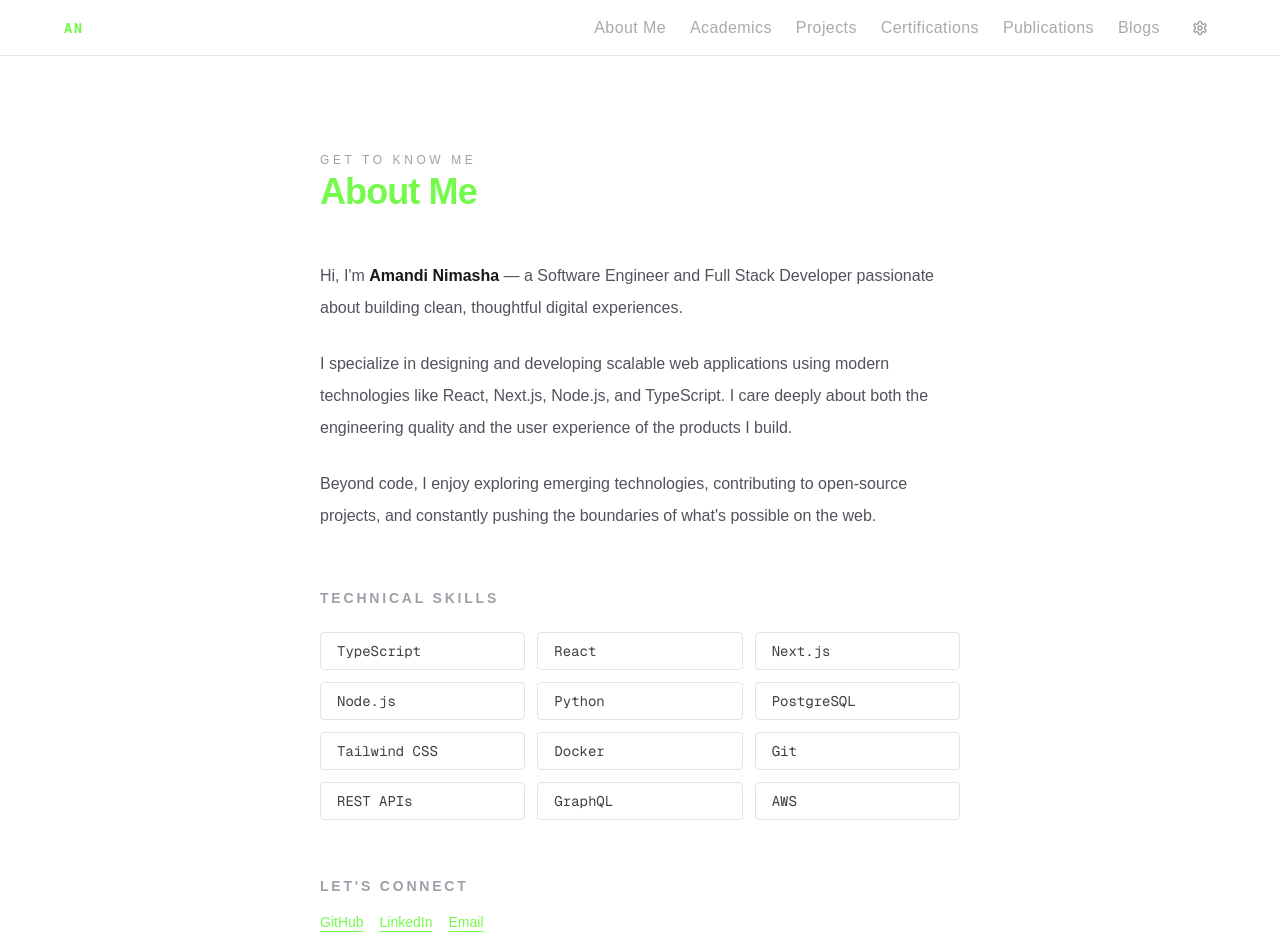
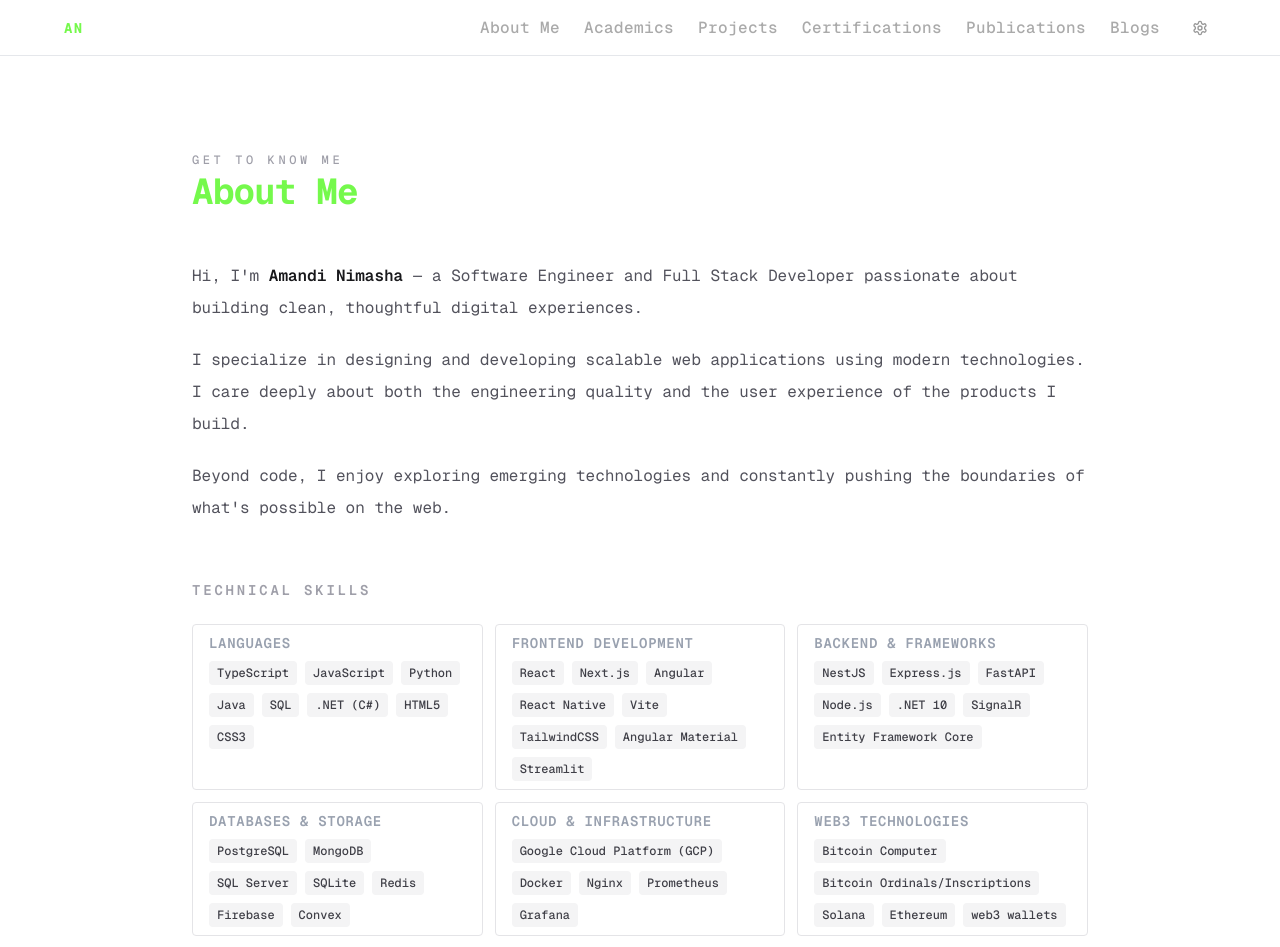
Before and after one commit to nimashaklaa/next-portfolio, a Next.js app: page /about in a window 1280 px wide. Shown: the top 947 px of the page. Built offline with nearby package versions, Linux system fonts and the light colour scheme.

Commit message:
feat: Add TECH_STACK constant and enhance About page with categorized skills and updated layout adjustments

```diff
--- a/src/app/about/page.tsx
+++ b/src/app/about/page.tsx
@@ -1,12 +1,13 @@
 "use client";
 
 import { useAccentColor } from "@/app/hooks/useAccentColor";
+import { TECH_STACK } from "@/app/constants/techstack";
 
 export default function About() {
   const { accentColor } = useAccentColor();
 
   return (
-    <div className="mx-auto w-full max-w-3xl px-6 py-16 sm:px-16 sm:py-24">
+    <div className="mx-auto w-full max-w-5xl px-6 py-16 sm:px-16 sm:py-24">
       {/* Page heading */}
       <div className="mb-12">
         <p className="mb-1 text-xs font-medium tracking-[0.3em] text-zinc-400 uppercase dark:text-zinc-500">
@@ -20,23 +21,25 @@ export default function About() {
         </h1>
       </div>
 
-      {/* Bio */}
-      <div className="space-y-6 text-base leading-8 text-zinc-600 dark:text-zinc-400">
+      {/* Bio — image left, text right */}
+      <div className="flex flex-col items-center gap-10 sm:flex-row sm:items-end">
+        <div className="space-y-5 text-base leading-8 text-zinc-600 dark:text-zinc-400">
           <p>
             Hi, I&apos;m{" "}
-          <span className="font-semibold text-zinc-900 dark:text-zinc-100">Amandi Nimasha</span> — a
-          Software Engineer and Full Stack Developer passionate about building clean, thoughtful
+            <span className="font-semibold text-zinc-900 dark:text-zinc-100">Amandi Nimasha</span> —
+            a Software Engineer and Full Stack Developer passionate about building clean, thoughtful
             digital experiences.
           </p>
           <p>
             I specialize in designing and developing scalable web applications using modern
-          technologies like React, Next.js, Node.js, and TypeScript. I care deeply about both the
-          engineering quality and the user experience of the products I build.
+            technologies. I care deeply about both the engineering quality and the user experience
+            of the products I build.
           </p>
           <p>
-          Beyond code, I enjoy exploring emerging technologies, contributing to open-source
-          projects, and constantly pushing the boundaries of what&apos;s possible on the web.
+            Beyond code, I enjoy exploring emerging technologies and constantly pushing the
+            boundaries of what&apos;s possible on the web.
           </p>
+        </div>
       </div>
 
       {/* Skills */}
@@ -45,25 +48,24 @@ export default function About() {
           Technical Skills
         </h2>
         <div className="grid grid-cols-2 gap-3 sm:grid-cols-3">
-          {[
-            "TypeScript",
-            "React",
-            "Next.js",
-            "Node.js",
-            "Python",
-            "PostgreSQL",
-            "Tailwind CSS",
-            "Docker",
-            "Git",
-            "REST APIs",
-            "GraphQL",
-            "AWS",
-          ].map((skill) => (
+          {Object.entries(TECH_STACK).map(([key, category]) => (
             <div
-              key={skill}
+              key={key}
               className="rounded border border-zinc-200 px-4 py-2 font-mono text-sm text-zinc-700 dark:border-zinc-800 dark:text-zinc-300"
             >
+              <h3 className="mb-2 text-sm font-semibold tracking-wider text-gray-400 uppercase">
+                {category.title}
+              </h3>
+              <div className="flex flex-wrap gap-2">
+                {category.skills.map((skill) => (
+                  <span
+                    key={skill}
+                    className="rounded bg-zinc-100 px-2 py-1 text-xs font-medium dark:bg-zinc-800"
+                  >
                     {skill}
+                  </span>
+                ))}
+              </div>
             </div>
           ))}
         </div>
@@ -76,9 +78,9 @@ export default function About() {
         </h2>
         <div className="flex flex-wrap gap-4">
           {[
-            { label: "GitHub", href: "https://github.com" },
-            { label: "LinkedIn", href: "https://linkedin.com" },
-            { label: "Email", href: "mailto:amandi@example.com" },
+            { label: "GitHub", href: "https://github.com/nimashaklaa" },
+            { label: "LinkedIn", href: "https://www.linkedin.com/in/amandi-nimasha-0077a5259/" },
+            { label: "Email", href: "mailto:amandinimasha99.com" },
           ].map((link) => (
             <a
               key={link.label}
--- /dev/null
+++ b/src/app/constants/techstack.ts
@@ -0,0 +1,75 @@
+type SkillCategory = {
+  title: string;
+  skills: string[];
+};
+
+export const TECH_STACK: Record<string, SkillCategory> = {
+  languages: {
+    title: "Languages",
+    skills: ["TypeScript", "JavaScript", "Python", "Java", "SQL", ".NET (C#)", "HTML5", "CSS3"],
+  },
+  frontend: {
+    title: "Frontend Development",
+    skills: [
+      "React",
+      "Next.js",
+      "Angular",
+      "React Native",
+      "Vite",
+      "TailwindCSS",
+      "Angular Material",
+      "Streamlit",
+    ],
+  },
+  backend: {
+    title: "Backend & Frameworks",
+    skills: [
+      "NestJS",
+      "Express.js",
+      "FastAPI",
+      "Node.js",
+      ".NET 10",
+      "SignalR",
+      "Entity Framework Core",
+    ],
+  },
+  databases: {
+    title: "Databases & Storage",
+    skills: ["PostgreSQL", "MongoDB", "SQL Server", "SQLite", "Redis", "Firebase", "Convex"],
+  },
+  cloud: {
+    title: "Cloud & Infrastructure",
+    skills: ["Google Cloud Platform (GCP)", "Docker", "Nginx", "Prometheus", "Grafana"],
+  },
+  web3: {
+    title: "Web3 Technologies",
+    skills: [
+      "Bitcoin Computer",
+      "Bitcoin Ordinals/Inscriptions",
+      "Solana",
+      "Ethereum",
+      "web3 wallets",
+    ],
+  },
+  ai: {
+    title: "AI & Machine Learning",
+    skills: [
+      "LangChain",
+      "LangGraph",
+      "Multi-Agent Systems (crewAI)",
+      "Supervisor-Agent Orchestration",
+      "LLMs (GPT-4, GPT-3.5, Claude)",
+    ],
+  },
+  tools: {
+    title: "Tools & Methodologies",
+    skills: [
+      "Git/GitHub",
+      "CI/CD (GitHub Actions, GitLab CI/CD)",
+      "n8n (Automation)",
+      "Agile/Scrum",
+      "Unit & Integration Testing (Jest, Mocha/Chai)",
+      "Automated Testing",
+    ],
+  },
+} as const;
--- a/src/app/layout.tsx
+++ b/src/app/layout.tsx
@@ -6,6 +6,7 @@ import ThemeSync from "@/app/components/ThemeSync";
 import Navbar from "@/app/components/navbar";
 import Footer from "@/app/components/Footer";
 import ColourPallet from "@/app/components/ColourPallet";
+import BackgroundCharm from "@/app/components/BackgroundCharm";
 
 const geistSans = Geist({
   variable: "--font-geist-sans",
@@ -35,7 +36,7 @@ export default function RootLayout({
     >
       <body className="flex min-h-screen flex-col">
         <ThemeProvider attribute="class" defaultTheme="system" enableSystem>
-          <div className="flex min-h-screen flex-col">
+          <div className="flex min-h-screen flex-col font-mono">
             <ThemeSync />
             <Navbar />
             <main className="flex flex-1 flex-col pt-14">{children}</main>
```
Lines whose indentation alone changed are shown as unchanged.
